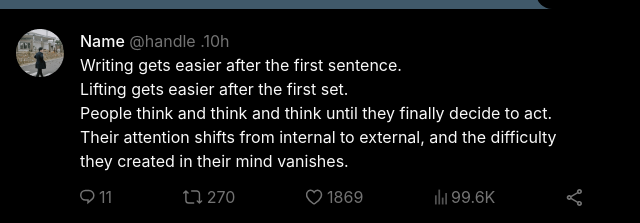
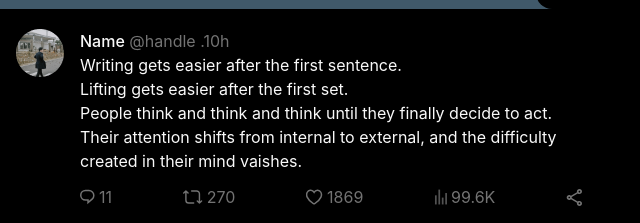
Before and after one commit to preet-yd/Tailwind, a website: page src/index.html in a window 1280 px wide. Shown: the part 1196-1419 px from the top of the page, 0-640 px from the left. Drawn offline with Linux system fonts and the light colour scheme.

Commit message:
.. before eve

```diff
--- a/src/index.html
+++ b/src/index.html
@@ -110,7 +110,7 @@
                     Lifting gets easier after the first set.
                     <br>
                     People think and think and think until they finally decide to act.
-                    Their attention shifts from internal to external, and the difficulty they created in their mind vanishes.
+                    Their attention shifts from internal to external, and the difficulty created in their mind vaishes.
                 </p>
                 <!-- user action -->
                 <div class="flex content-between items-center py-3 self-stretch text-neutral-500">
```
